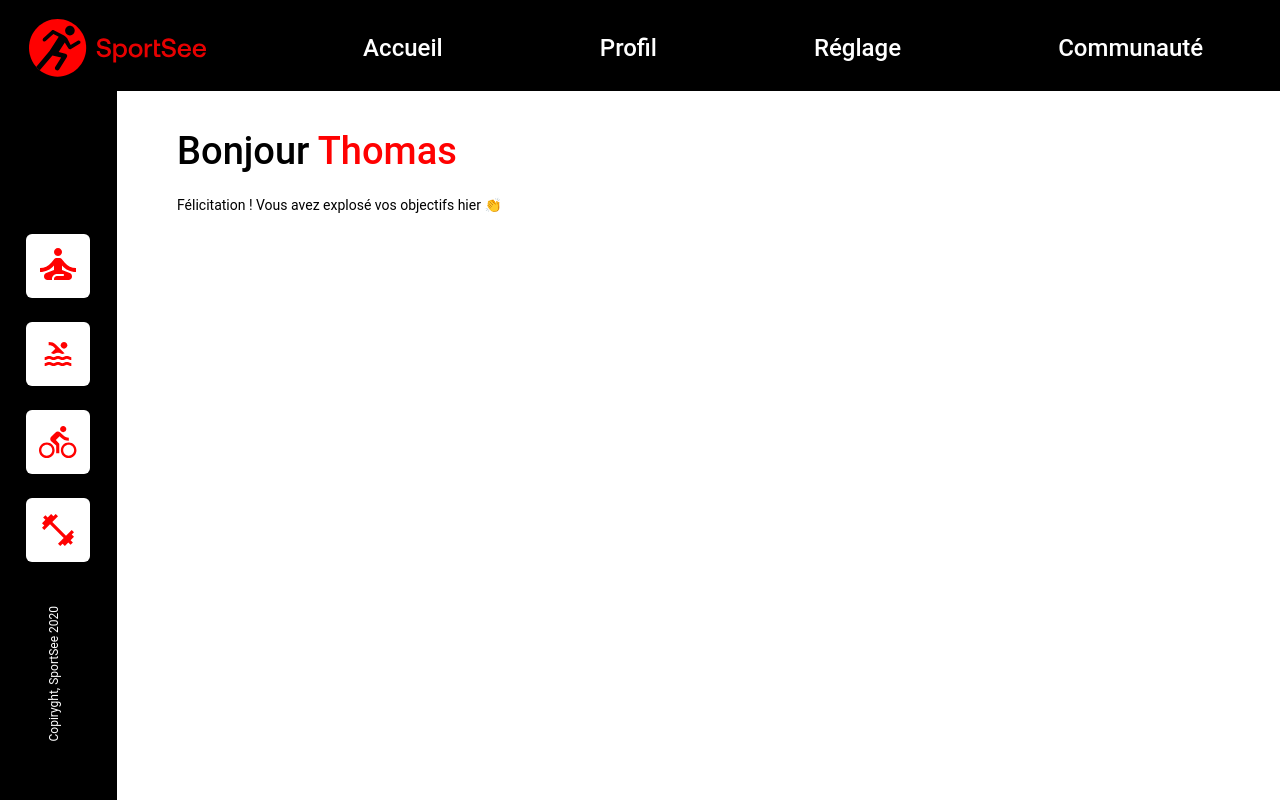
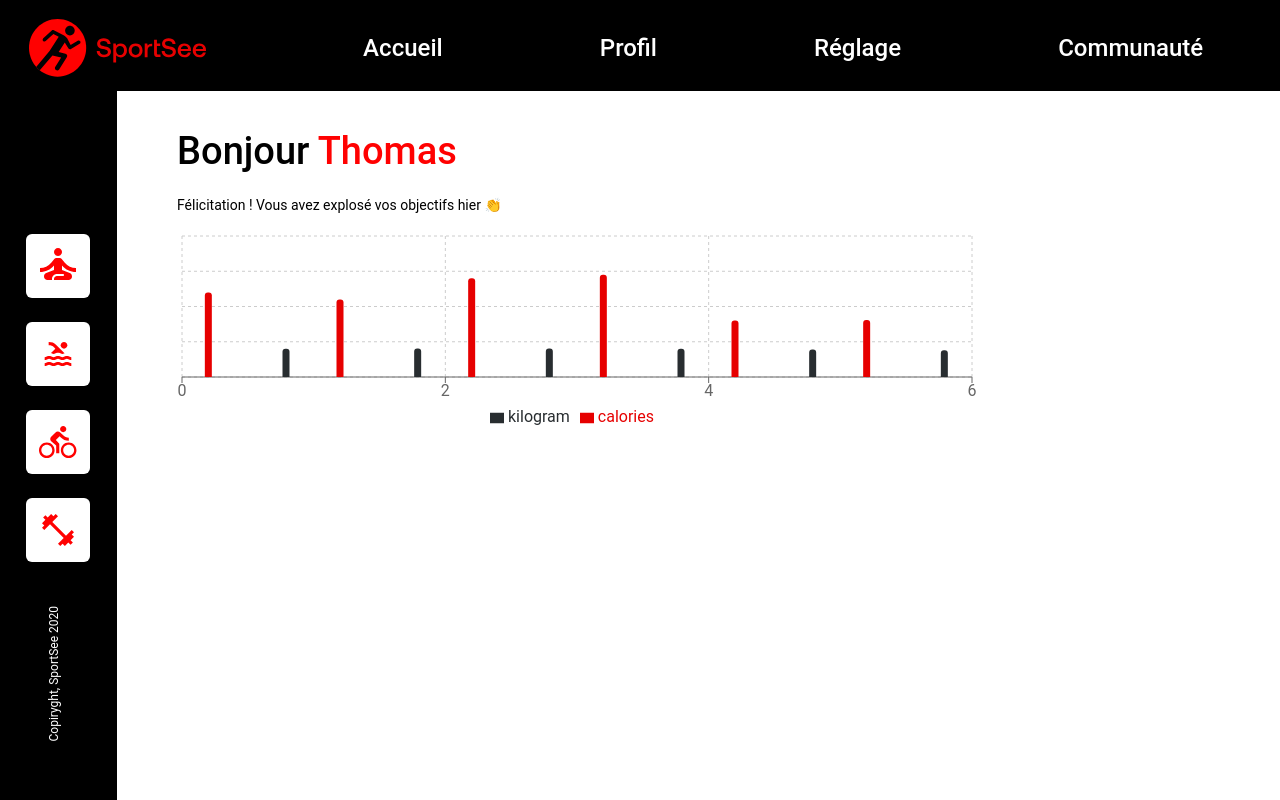
Before and after one commit to Thorekt/RobinOry_12_02022023, a React (Create React App) app: page / in a window 1280 px wide. Built offline with nearby package versions, Linux system fonts and the light colour scheme.

Commit message:
Début intégration rechart sur l'activité quotidienne

```diff
--- /dev/null
+++ b/src/components/ActivityGraph.jsx
@@ -0,0 +1,47 @@
+import React from 'react';
+import {
+  Bar,
+  BarChart,
+  XAxis,
+  YAxis,
+  Tooltip,
+  Legend,
+  ResponsiveContainer,
+  CartesianGrid,
+} from 'recharts';
+
+function ActivityGraph() {
+  const data = [
+    { day: '2020-07-01', kilogram: 80, calories: 240 },
+    { day: '2020-07-02', kilogram: 80, calories: 220 },
+    { day: '2020-07-03', kilogram: 81, calories: 280 },
+    { day: '2020-07-04', kilogram: 81, calories: 290 },
+    { day: '2020-07-05', kilogram: 80, calories: 160 },
+    { day: '2020-07-06', kilogram: 78, calories: 162 },
+    { day: '2020-07-07', kilogram: 76, calories: 390 },
+  ];
+  return (
+    <ResponsiveContainer width={800} height={200} className='activity-gra'>
+      <BarChart data={data}>
+        <CartesianGrid strokeDasharray='3 3' />
+        <XAxis type='number' domain={('1', 'auto')} />
+        <Tooltip />
+        <Legend />
+        <Bar
+          dataKey='kilogram'
+          fill='#282D30'
+          radius={[3, 3, 0, 0]}
+          maxBarSize={7}
+        />
+        <Bar
+          dataKey='calories'
+          fill='#E60000'
+          radius={[3, 3, 0, 0]}
+          maxBarSize={7}
+        />
+      </BarChart>
+    </ResponsiveContainer>
+  );
+}
+
+export default ActivityGraph;
--- a/src/pages/Dashboard.jsx
+++ b/src/pages/Dashboard.jsx
@@ -1,4 +1,5 @@
 import React from 'react';
+import ActivityGraph from '../components/ActivityGraph';
 import HeadDashboard from '../components/HeadDashboard';
 import '../styles/Dashboard.css';
 
@@ -11,7 +12,7 @@ function Dashboard() {
   return (
     <div className='dashboard'>
       <HeadDashboard nameUser='Thomas' />
-
+      <ActivityGraph/>
     </div>
   );
 }
```
